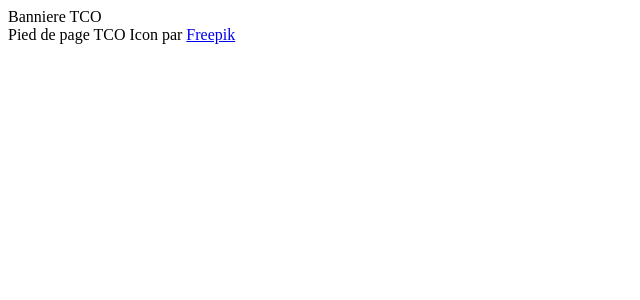
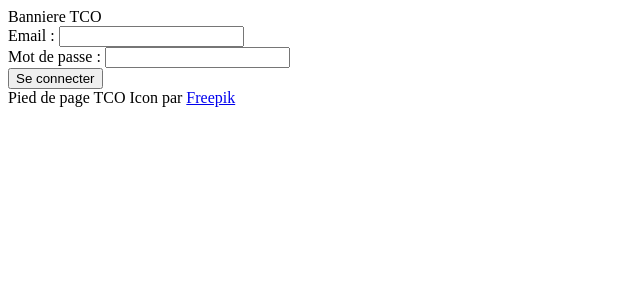
Before and after one commit to SyrinxAndCo/tucreusesou, a PHP site: page / in a window 1280 px wide. Shown: the top 300 px of the page, without its empty margins (0-640 px from the left). Run offline with PHP 8.4, Linux system fonts and the light colour scheme; a stand-in replaces the project's code that opens the database connection.

Commit message:
Formulaire de connexion

```diff
--- a/src/Controller/Controller.php
+++ b/src/Controller/Controller.php
@@ -5,6 +5,7 @@ namespace TuCreusesOu\Controller;
 use TuCreusesOu\View\View;
 
 abstract class Controller {
+    public const REGEX_EMAIL = '/^[\w\-.]+@([\w\-]+\.)+[\w\-]{2,4}$/';
 
     protected View $view;
 
--- a/src/Controller/IndexController.php
+++ b/src/Controller/IndexController.php
@@ -2,20 +2,81 @@
 
 namespace TuCreusesOu\Controller;
 
+use TuCreusesOu\Model\Profil;
 use TuCreusesOu\View\IndexView;
 
 class IndexController extends Controller {
+    private const NOM_SESSION_TOKEN_CONNEXION = 'tokenConnexion';
+    private const NOM_SESSION_ERREUR_CONNEXION = 'erreurConnexion';
+    private const ERREUR_FORMULAIRE_NON_VALIDE = 0;
+    private const ERREUR_EMAIL_INVALIDE = 1;
+    private const ERREUR_CHAMP_MANQUANT = 2;
+    private const ERREUR_EMAIL_INCONNU = 3;
+    private const ERREUR_MAUVAIS_MDP = 4;
 
     public function __construct() {
         $this->view = new IndexView();
         parent::__construct();
     }
 
+    /**
+     * Page de connexion
+     * @return void
+     */
     public function indexAction(): void {
-        $this->view->render();
+        $_SESSION[self::NOM_SESSION_TOKEN_CONNEXION] = uniqid();
+        if (!isset($_SESSION[self::NOM_SESSION_ERREUR_CONNEXION])) {
+            $this->view->renderConnexion(
+                $_SESSION[self::NOM_SESSION_TOKEN_CONNEXION]
+            );
+        } else {
+            $this->view->renderConnexion(
+                $_SESSION[self::NOM_SESSION_TOKEN_CONNEXION],
+                $this->getMessageErreur($_SESSION[self::NOM_SESSION_ERREUR_CONNEXION])
+            );
+            unset($_SESSION[self::NOM_SESSION_ERREUR_CONNEXION]);
+        }
+    }
+
+    public function postAction(): void {
+        if (!isset($_POST['token']) || !isset($_SESSION[self::NOM_SESSION_TOKEN_CONNEXION]) || $_POST['token'] !== $_SESSION[self::NOM_SESSION_TOKEN_CONNEXION]) {
+            $_SESSION[self::NOM_SESSION_ERREUR_CONNEXION] = self::ERREUR_FORMULAIRE_NON_VALIDE;
+            $this->redirect('/');
+        }
+        if (!isset($_POST['email']) || !isset($_POST['mdp'])) {
+            $_SESSION[self::NOM_SESSION_ERREUR_CONNEXION] = self::ERREUR_CHAMP_MANQUANT;
+            $this->redirect('/');
+        }
+        if (!preg_match(Controller::REGEX_EMAIL, $_POST['email'])) {
+            $_SESSION[self::NOM_SESSION_ERREUR_CONNEXION] = self::ERREUR_EMAIL_INVALIDE;
+            $this->redirect('/');
+        }
+        $profil = Profil::getProfilParMail($_POST['email']);
+        if ($profil === null) {
+            $_SESSION[self::NOM_SESSION_ERREUR_CONNEXION] = self::ERREUR_EMAIL_INCONNU;
+            $this->redirect('/');
+        }
+        if (!password_verify($_POST['mdp'], $profil->getMdp())) {
+            $_SESSION[self::NOM_SESSION_ERREUR_CONNEXION] = self::ERREUR_MAUVAIS_MDP;
+            $this->redirect('/');
+        }
+        $_SESSION['profil'] = $profil;
+        $this->redirect('/profil');
     }
 
     protected function getMessageErreur(string $code): string {
-        return '';
+        switch($code) {
+            case self::ERREUR_FORMULAIRE_NON_VALIDE:
+                return "Votre formulaire de connexion était invalide, veuillez réessayer.";
+            case self::ERREUR_EMAIL_INVALIDE:
+                return "L'email de connexion fourni est invalide.";
+            case self::ERREUR_CHAMP_MANQUANT:
+                return "Il manque un champ requis dans votre formulaire de connexion.";
+            case self::ERREUR_EMAIL_INCONNU:
+            case self::ERREUR_MAUVAIS_MDP:
+                return "La combinaison EMail/Mot de passe est inconnue.";
+            default:
+                return "";
+        }
     }
 }
--- a/src/Controller/InscriptionController.php
+++ b/src/Controller/InscriptionController.php
@@ -70,7 +70,7 @@ class InscriptionController extends Controller {
             $_SESSION[self::NOM_SESSION_ERREUR_INSCRIPTION] = self::ERREUR_MOT_DE_PASSE_DIFFERENT;
             $this->redirect('/inscription');
         }
-        if (!preg_match('/^[\w\-.]+@([\w\-]+\.)+[\w\-]{2,4}$/', $_POST['email'])) {
+        if (!preg_match(Controller::REGEX_EMAIL, $_POST['email'])) {
             $_SESSION[self::NOM_SESSION_ERREUR_INSCRIPTION] = self::ERREUR_EMAIL_INVALIDE;
             $this->redirect('/inscription');
         }
--- a/src/View/IndexView.php
+++ b/src/View/IndexView.php
@@ -7,4 +7,23 @@ class IndexView extends View {
     public function __construct() {
         parent::__construct();
     }
+
+    /**
+     * Page de connexion
+     * @param string $token
+     * @param string|null $erreur
+     * @return void
+     */
+    public function renderConnexion(string $token, ?string $erreur = null): void {
+        $this->setTemplate(
+            'contenu',
+            'connexion.twig',
+            'connexion',
+            [
+                'token' => $token,
+                'erreur' => $erreur
+            ]
+        );
+        $this->render();
+    }
 }
--- /dev/null
+++ b/templates/connexion.twig
@@ -0,0 +1,25 @@
+{% block connexion %}
+    <div class="connexion">
+        {% if erreur %}
+            <div class="erreur">
+                {{ erreur }}
+            </div>
+        {% endif %}
+        <form id="connexion" action="/index/post" method="post">
+            <input type="hidden" name="token" id="token" value="{{ token }}">
+            <div class="champ">
+                <label>
+                    Email :
+                    <input type="email" name="email" id="email" required>
+                </label>
+            </div>
+            <div class="champ">
+                <label>
+                    Mot de passe :
+                    <input type="password" name="mdp" id="mdp" required>
+                </label>
+            </div>
+            <button class="boutonValider">Se connecter</button>
+        </form>
+    </div>
+{% endblock %}
```
Also changed, not shown: src/Model/Profil.php (+22 -3 lines).
